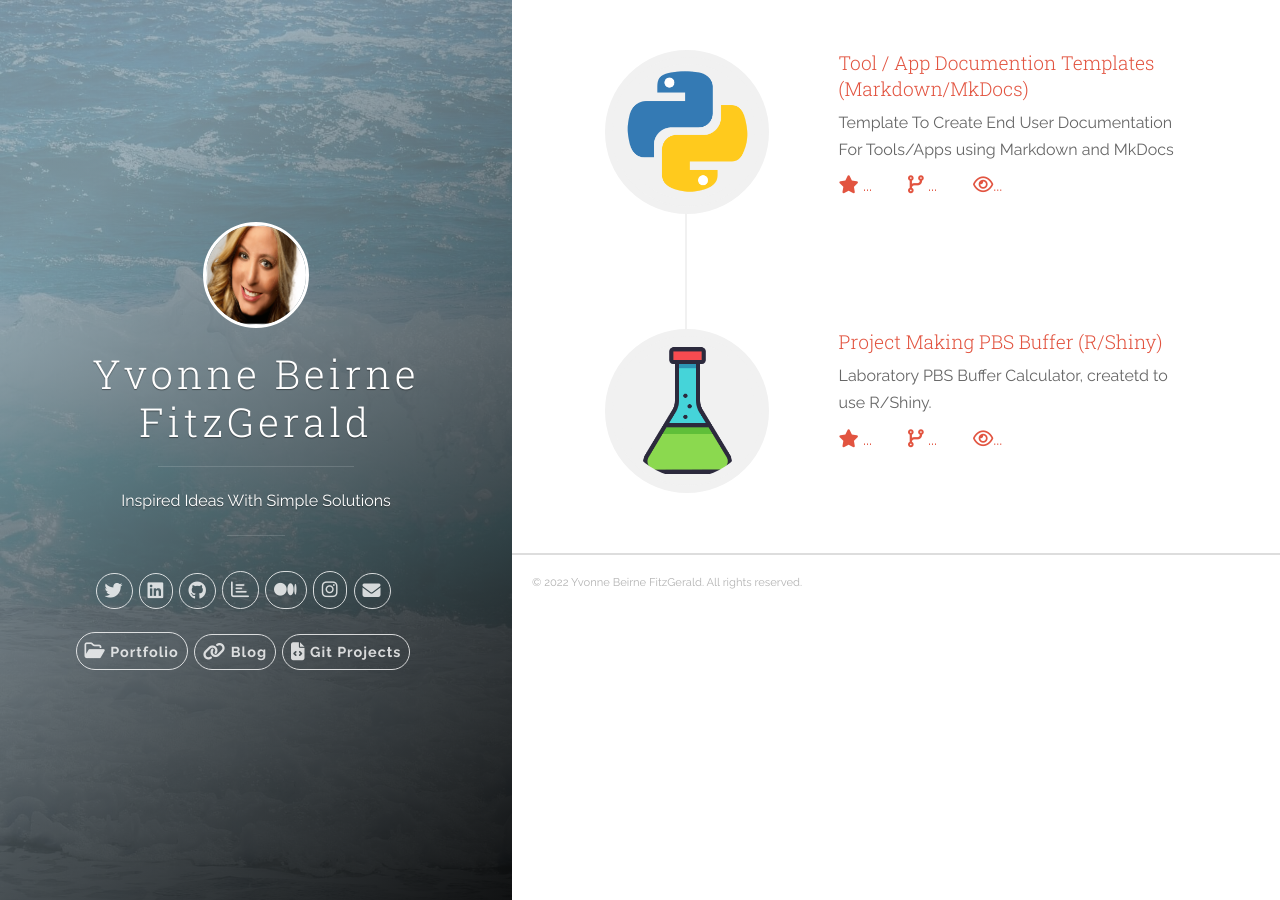
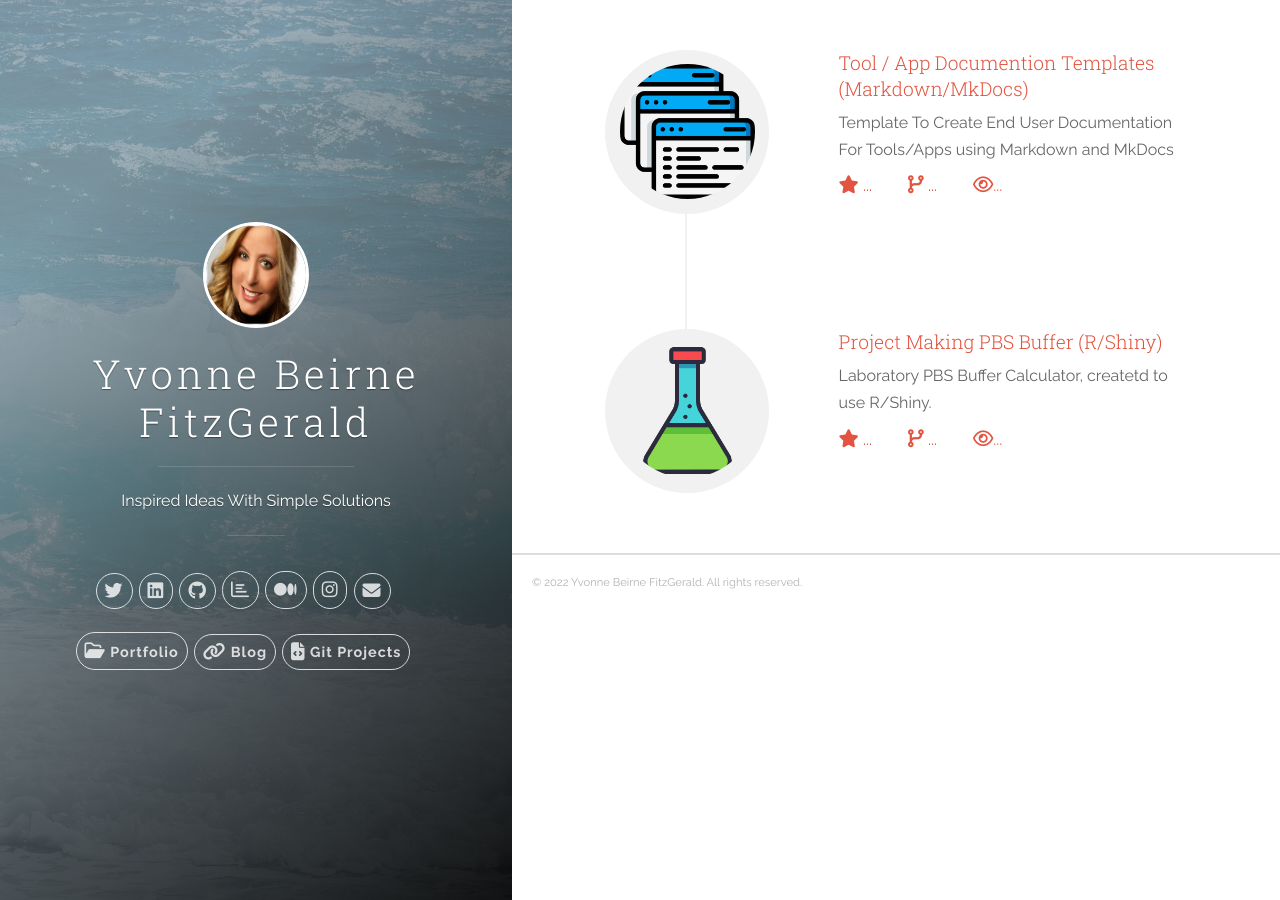
Before and after one commit to YvonneBeirneFitzGerald/yvonnebeirnefitzgerald.github.io, a Jekyll site: the page built from index.html, in a window 1280 px wide. Built offline with Jekyll 4.4.1, drawn with Linux system fonts in a browser that asks for light colours; nearby versions of some CDN libraries; comment, search, counter and statistics services are not loaded.

Commit message:
Update projects.yml
added icon

```diff
--- a/_data/projects.yml
+++ b/_data/projects.yml
@@ -6,7 +6,7 @@
 - name:  Tool / App Documention Templates (Markdown/MkDocs)
   gh_user: YvonneBeirneFitzGerald
   repo:  Tool-App-Documention-Templates
-  img: /images/iconfinder_267_Python_logo_4375050.png
+  img: /images/iconTemplate.png
   desc: Template To Create End User Documentation For Tools/Apps using Markdown and MkDocs
 
 - name: Project Making PBS Buffer (R/Shiny)
```
